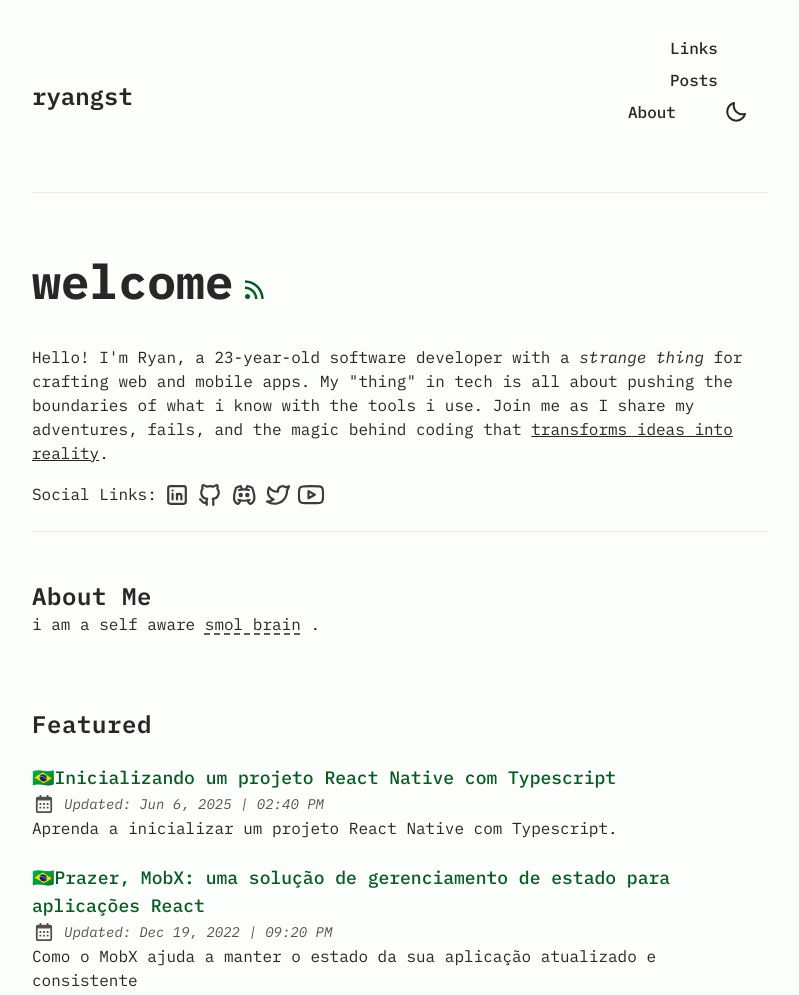
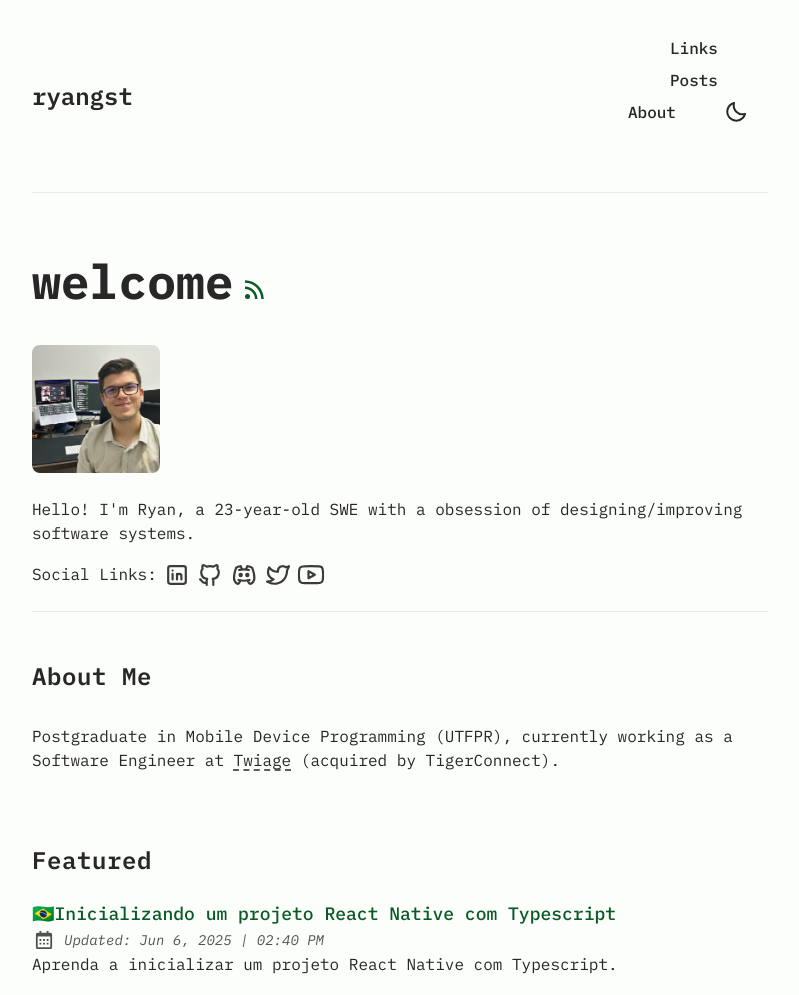
Before and after one commit to RyanGst/blog, an Astro site: page / in a window 1280 px wide. Shown: the top 995 px of the page, without its empty margins (240-1039 px from the left). Built offline with nearby package versions, Linux system fonts and the light colour scheme; Astro itself is replaced by a stand-in of ours; some packages are replaced by stand-ins of ours.

Commit message:
chore: make it simple

```diff
--- a/src/pages/index.astro
+++ b/src/pages/index.astro
@@ -43,14 +43,13 @@ const howOld = new Date().getFullYear() - 2002;
         <span class="sr-only">RSS Feed</span>
       </a>
       <p>
-        Hello! I'm Ryan, a {howOld}-year-old software developer with a <i
-          >strange thing</i
-        >
-        for crafting web and mobile apps. My "thing" in tech is all about pushing
-        the boundaries of what i know with the tools i use. Join me as I share my
-        adventures, fails, and the magic behind coding that <u
-          >transforms ideas into reality</u
-        >.
+        <img
+          src="/assets/ryan.jpg"
+          class="relative mb-6 h-32 w-32 rounded-lg object-cover object-center"
+          alt="Picture of Ryan"
+        />
+        Hello! I'm Ryan, a {howOld}-year-old SWE with a obsession of
+        designing/improving software systems.
       </p>
 
       {
@@ -67,15 +66,15 @@ const howOld = new Date().getFullYear() - 2002;
     <Hr />
 
     <section id="about-me">
-      <h2>About Me</h2>
+      <h2 class="pb-8">About Me</h2>
       <p>
-        i am a self aware
-        <LinkButton
+        Postgraduate in Mobile Device Programming (UTFPR), currently working as
+        a Software Engineer at <LinkButton
           className="underline decoration-dashed underline-offset-4 hover:text-skin-accent"
-          href="https://grugbrain.dev/"
+          href="https://www.linkedin.com/company/twiage"
         >
-          smol brain
-        </LinkButton>.
+          Twiage
+        </LinkButton> (acquired by TigerConnect).
       </p>
     </section>
 
```
Also changed, not shown: public/assets/ryan.jpg (added), public/site.webmanifest.
